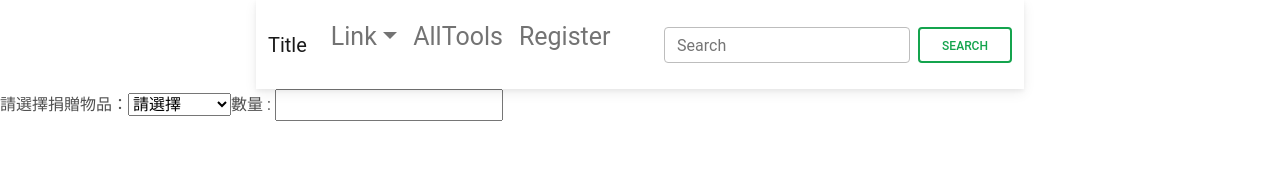
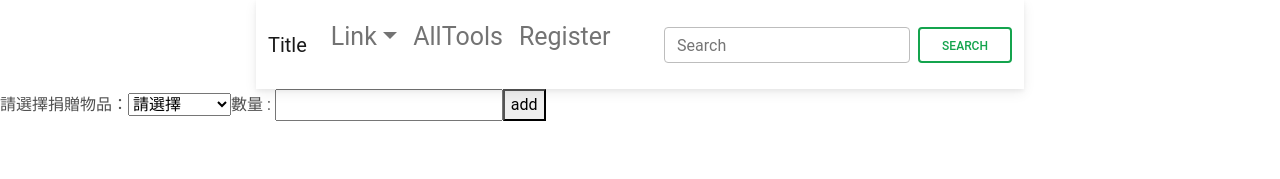
Before and after one commit to marco3232/c29_frd_finalproject, a React (Create React App) app in the folder my-app/: page /upload in a window 1280 px wide. Shown: the top 179 px of the page. Built offline with nearby package versions, Linux system fonts and the light colour scheme.

Commit message:
no update

```diff
--- a/my-app/src/Components/UploadPage.tsx
+++ b/my-app/src/Components/UploadPage.tsx
@@ -21,6 +21,7 @@ export default function UploadPage() {
             <option value="others">其他</option>
         </select>
         數量 : <input />
+        <button onClick={()=> {}}>add</button>
     </label>
     </>)
 }
```
